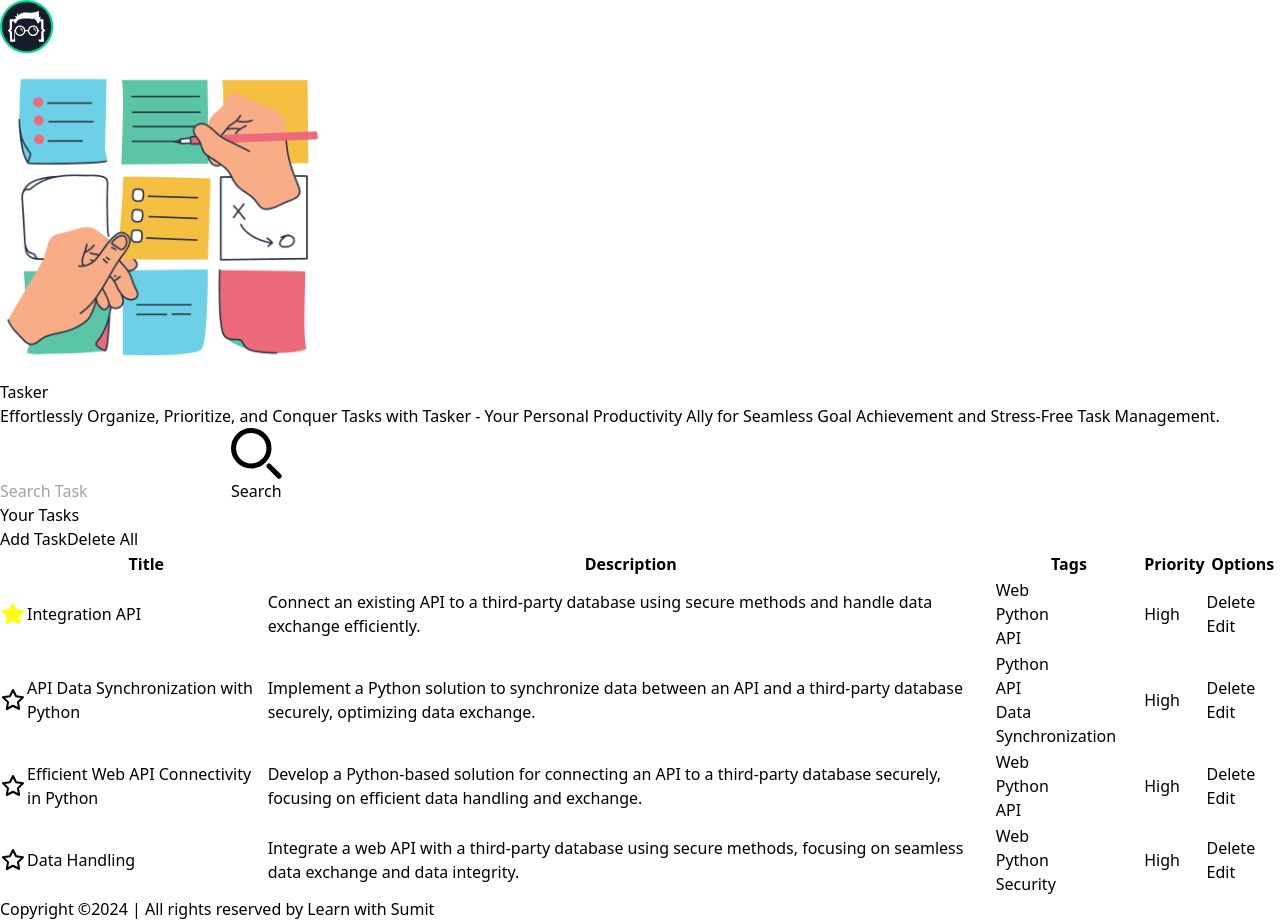
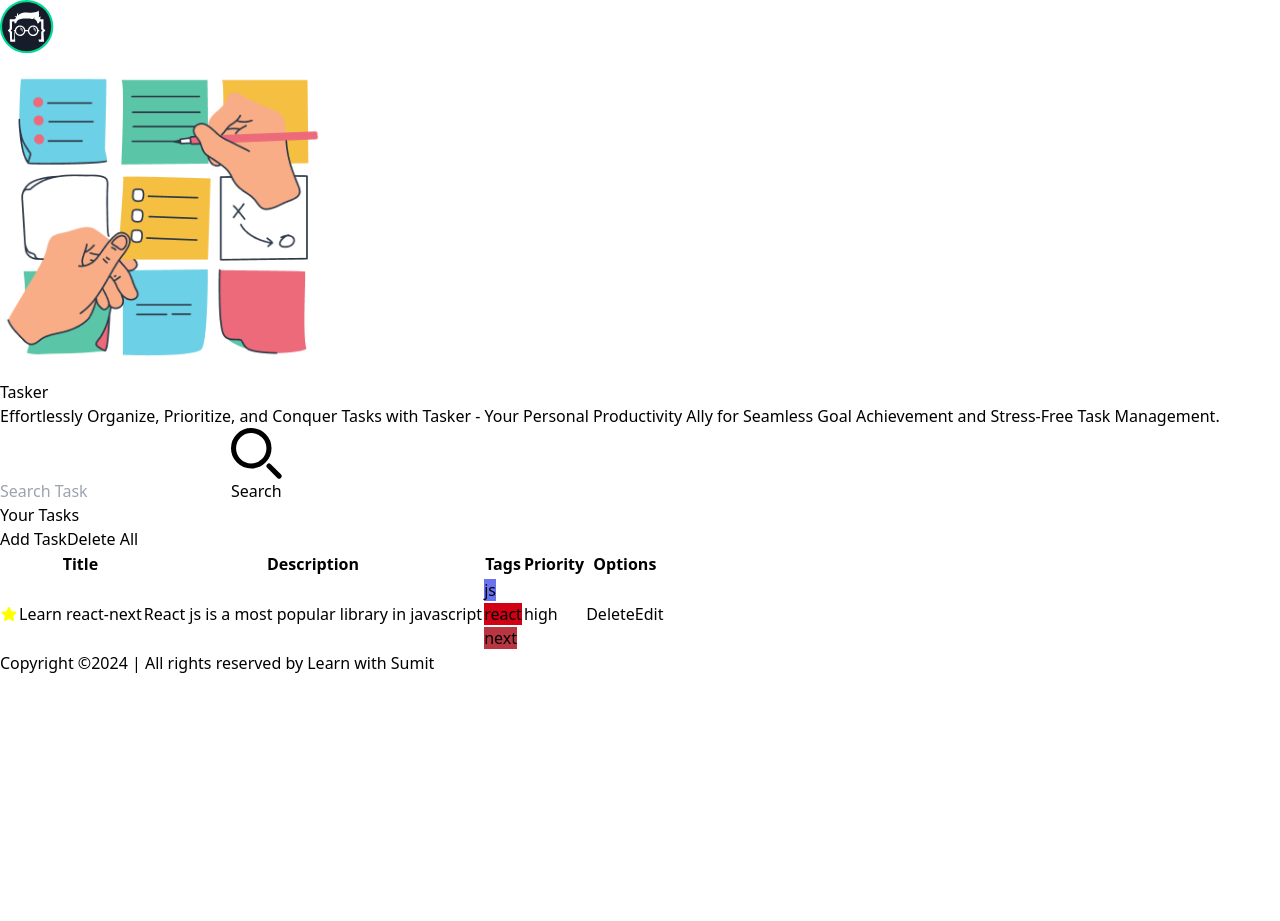
Before and after one commit to developermehedi99/module-2partise, a React (Vite) app: page / in a window 1280 px wide. After the commit the page ends 800 px from the top, so only its background shows below. Built offline with nearby package versions, Linux system fonts and the light colour scheme.

Commit message:
dynamic list done

```diff
--- a/package.json
+++ b/package.json
@@ -11,7 +11,8 @@
   },
   "dependencies": {
     "react": "^18.3.1",
-    "react-dom": "^18.3.1"
+    "react-dom": "^18.3.1",
+    "react-icons": "^5.3.0"
   },
   "devDependencies": {
     "@eslint/js": "^9.11.1",
--- a/src/components/task/TaskList.jsx
+++ b/src/components/task/TaskList.jsx
@@ -1,5 +1,15 @@
+import { FaStar } from "react-icons/fa";
 
-const TaskList = () => {
+const TaskList = ({tasks}) => {
+    function getRandomColor() {
+        const letters = '0123456789ABCDEF';
+        let color = '#';
+        for (let i = 0; i < 6; i++) {
+          color += letters[Math.floor(Math.random() * 16)];
+        }
+        return color;
+      }
+
     return (
         <div className="overflow-auto">
             <table className="table-fixed overflow-auto xl:w-full">
@@ -29,217 +39,38 @@ const TaskList = () => {
                 </tr>
               </thead>
               <tbody>
-                <tr className="border-b border-[#2E3443] [&>td]:align-baseline [&>td]:px-4 [&>td]:py-2">
+                {
+                    tasks.map(task => <tr key={task.id} className="border-b border-[#2E3443] [&>td]:align-baseline [&>td]:px-4 [&>td]:py-2">
                         <td>
-                    <svg
-                      xmlns="http://www.w3.org/2000/svg"
-                      className="icon icon-tabler icon-tabler-star"
-                      width="24"
-                      height="24"
-                      viewBox="0 0 24 24"
-                      strokeWidth="2"
-                      stroke="yellow"
-                      fill="yellow"
-                      strokeLinecap="round"
-                      strokeLinejoin="round"
-                    >
-                      <path stroke="none" d="M0 0h24v24H0z" fill="none" />
-                      <path d="M12 17.75l-6.172 3.245l1.179 -6.873l-5 -4.867l6.9 -1l3.086 -6.253l3.086 6.253l6.9 1l-5 4.867l1.179 6.873z" />
-                    </svg>
+                          {task.isFavorite? <FaStar color="yellow"/> : <FaStar color="black"/> }
                         </td>
-                  <td>Integration API</td>
+                        <td>{task.title}</td>
                         <td>
                           <div>
-                      Connect an existing API to a third-party database using
-                      secure methods and handle data exchange efficiently.
+                            {task.description}
                           </div>
                         </td>
                         <td>
                           <ul className="flex justify-center gap-1.5 flex-wrap">
-                      <li>
-                        <span className="inline-block h-5 whitespace-nowrap rounded-[45px] bg-[#00D991A1] px-2.5 text-sm capitalize text-[#F4F5F6]">
-                          Web
+                            {task.tags.map(tag =>  <li key={tag}>
+                              <span className="inline-block h-5 whitespace-nowrap rounded-[45px] px-2.5 text-sm capitalize text-[#F4F5F6]"
+            style={{ backgroundColor: getRandomColor() }}>
+                                {tag}
                               </span>
-                      </li>
-                      <li>
-                        <span className="inline-block h-5 whitespace-nowrap rounded-[45px] bg-[#1C92FFB0] px-2.5 text-sm capitalize text-[#F4F5F6]">
-                          Python
-                        </span>
-                      </li>
-                      <li>
-                        <span className="inline-block h-5 whitespace-nowrap rounded-[45px] bg-[#FE1A1AB5] px-2.5 text-sm capitalize text-[#F4F5F6]">
-                          API
-                        </span>
-                      </li>
+                            </li>)}
+
                           </ul>
                         </td>
-                  <td className="text-center">High</td>
+                        <td className="text-center">{task.priority}</td>
                         <td>
                           <div className="flex items-center justify-center space-x-3">
                             <button className="text-red-500">Delete</button>
                             <button className="text-blue-500">Edit</button>
                           </div>
                         </td>
-                </tr>
-                <tr className="border-b border-[#2E3443] [&>td]:align-baseline [&>td]:px-4 [&>td]:py-2">
-                  <td>
-                    <svg
-                      xmlns="http://www.w3.org/2000/svg"
-                      className="icon icon-tabler icon-tabler-star"
-                      width="24"
-                      height="24"
-                      viewBox="0 0 24 24"
-                      strokeWidth="2"
-                      stroke="currentColor"
-                      fill="none"
-                      strokeLinecap="round"
-                      strokeLinejoin="round"
-                    >
-                      <path stroke="none" d="M0 0h24v24H0z" fill="none" />
-                      <path d="M12 17.75l-6.172 3.245l1.179 -6.873l-5 -4.867l6.9 -1l3.086 -6.253l3.086 6.253l6.9 1l-5 4.867l1.179 6.873z" />
-                    </svg>
-                  </td>
-                  <td>API Data Synchronization with Python</td>
-                  <td>
-                    <div>
-                      Implement a Python solution to synchronize data between an
-                      API and a third-party database securely, optimizing data
-                      exchange.
-                    </div>
-                  </td>
-                  <td>
-                    <ul className="flex justify-center gap-1.5 flex-wrap">
-                      <li>
-                        <span className="inline-block h-5 whitespace-nowrap rounded-[45px] bg-[#00D991A1] px-2.5 text-sm capitalize text-[#F4F5F6]">
-                          Python
-                        </span>
-                      </li>
-                      <li>
-                        <span className="inline-block h-5 whitespace-nowrap rounded-[45px] bg-[#FE1A1AB5] px-2.5 text-sm capitalize text-[#F4F5F6]">
-                          API
-                        </span>
-                      </li>
-                      <li>
-                        <span className="inline-block h-5 whitespace-nowrap rounded-[45px] bg-[#BD560BB2] px-2.5 text-sm capitalize text-[#F4F5F6]">
-                          Data Synchronization
-                        </span>
-                      </li>
-                    </ul>
-                  </td>
-                  <td className="text-center">High</td>
-                  <td>
-                    <div className="flex items-center justify-center space-x-3">
-                      <button className="text-red-500">Delete</button>
-                      <button className="text-blue-500">Edit</button>
-                    </div>
-                  </td>
-                </tr>
-                <tr className="border-b border-[#2E3443] [&>td]:align-baseline [&>td]:px-4 [&>td]:py-2">
-                  <td>
-                    <svg
-                      xmlns="http://www.w3.org/2000/svg"
-                      className="icon icon-tabler icon-tabler-star"
-                      width="24"
-                      height="24"
-                      viewBox="0 0 24 24"
-                      strokeWidth="2"
-                      stroke="currentColor"
-                      fill="none"
-                      strokeLinecap="round"
-                      strokeLinejoin="round"
-                    >
-                      <path stroke="none" d="M0 0h24v24H0z" fill="none" />
-                      <path d="M12 17.75l-6.172 3.245l1.179 -6.873l-5 -4.867l6.9 -1l3.086 -6.253l3.086 6.253l6.9 1l-5 4.867l1.179 6.873z" />
-                    </svg>
-                  </td>
-                  <td>Efficient Web API Connectivity in Python</td>
-                  <td>
-                    <div>
-                      Develop a Python-based solution for connecting an API to a
-                      third-party database securely, focusing on efficient data
-                      handling and exchange.
-                    </div>
-                  </td>
-                  <td>
-                    <ul className="flex justify-center gap-1.5 flex-wrap">
-                      <li>
-                        <span className="inline-block h-5 whitespace-nowrap rounded-[45px] bg-[#00B2D9CC] px-2.5 text-sm capitalize text-[#F4F5F6]">
-                          Web
-                        </span>
-                      </li>
-                      <li>
-                        <span className="inline-block h-5 whitespace-nowrap rounded-[45px] bg-[#8407E6A8] px-2.5 text-sm capitalize text-[#F4F5F6]">
-                          Python
-                        </span>
-                      </li>
-                      <li>
-                        <span className="inline-block h-5 whitespace-nowrap rounded-[45px] bg-[#07AC67D6] px-2.5 text-sm capitalize text-[#F4F5F6]">
-                          API
-                        </span>
-                      </li>
-                    </ul>
-                  </td>
-                  <td className="text-center">High</td>
-                  <td>
-                    <div className="flex items-center justify-center space-x-3">
-                      <button className="text-red-500">Delete</button>
-                      <button className="text-blue-500">Edit</button>
-                    </div>
-                  </td>
-                </tr>
-                <tr className="border-b border-[#2E3443] [&>td]:align-baseline [&>td]:px-4 [&>td]:py-2">
-                  <td>
-                    <svg
-                      xmlns="http://www.w3.org/2000/svg"
-                      className="icon icon-tabler icon-tabler-star"
-                      width="24"
-                      height="24"
-                      viewBox="0 0 24 24"
-                      strokeWidth="2"
-                      stroke="currentColor"
-                      fill="none"
-                      strokeLinecap="round"
-                      strokeLinejoin="round"
-                    >
-                      <path stroke="none" d="M0 0h24v24H0z" fill="none" />
-                      <path d="M12 17.75l-6.172 3.245l1.179 -6.873l-5 -4.867l6.9 -1l3.086 -6.253l3.086 6.253l6.9 1l-5 4.867l1.179 6.873z" />
-                    </svg>
-                  </td>
-                  <td>Data Handling</td>
-                  <td>
-                    <div>
-                      Integrate a web API with a third-party database using
-                      secure methods, focusing on seamless data exchange and
-                      data integrity.
-                    </div>
-                  </td>
-                  <td>
-                    <ul className="flex justify-center gap-1.5 flex-wrap">
-                      <li>
-                        <span className="inline-block h-5 whitespace-nowrap rounded-[45px] bg-[#2F43F8BF] px-2.5 text-sm capitalize text-[#F4F5F6]">
-                          Web
-                        </span>
-                      </li>
-                      <li>
-                        <span className="inline-block h-5 whitespace-nowrap rounded-[45px] bg-[#AE6D0BDB] px-2.5 text-sm capitalize text-[#F4F5F6]">
-                          Python
-                        </span>
-                      </li>
-                      <li>
-                        <span className="inline-block h-5 whitespace-nowrap rounded-[45px] bg-[#10FBEDB2] px-2.5 text-sm capitalize text-[#F4F5F6]">
-                          Security
-                        </span>
-                      </li>
-                    </ul>
-                  </td>
-                  <td className="text-center">High</td>
-                  <td>
-                    <div className="flex items-center justify-center space-x-3">
-                      <button className="text-red-500">Delete</button>
-                      <button className="text-blue-500">Edit</button>
-                    </div>
-                  </td>
-                </tr>
+                      </tr>)
+                }
+
               </tbody>
             </table>
           </div>
--- a/src/components/task/Taskboard.jsx
+++ b/src/components/task/Taskboard.jsx
@@ -1,8 +1,19 @@
+import { useState } from "react";
 import SearchTask from "./SearchTask";
 import TaskAction from "./TaskAction";
 import TaskList from "./TaskList";
 
 const Taskboard = () => {
+    const initialValue ={
+        'id':crypto.randomUUID(),
+        'title':'Learn react-next',
+        'description':'React js is a most popular library in javascript',
+        'tags':['js','react','next'],
+        'priority':'high',
+        'isFavorite':true
+    }
+    const [tasks, setTasks] = useState([initialValue]);
+
   return (
     <section className="mb-20" id="tasks">
       <div className="container">
@@ -12,7 +23,7 @@ const Taskboard = () => {
 
         <div className="rounded-xl border border-[rgba(206,206,206,0.12)] bg-[#1D212B] px-6 py-8 md:px-9 md:py-16">
           <TaskAction></TaskAction>
-          <TaskList></TaskList>
+          <TaskList tasks={tasks}></TaskList>
         </div>
       </div>
     </section>
```
Also changed, not shown: 1 other file (tests, documents, lock files or other folders). Lines whose indentation alone changed are shown as unchanged.
